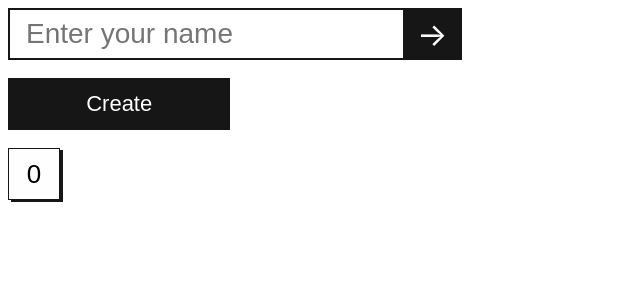
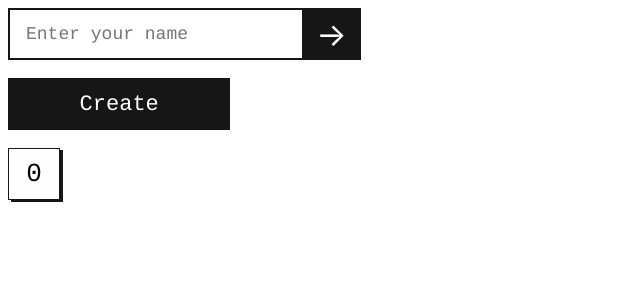
Before and after one commit to sayan39039/Guessit, a Next.js app: page / in a window 1280 px wide. Shown: the top 300 px of the page, without its empty margins (0-640 px from the left). Built offline with nearby package versions, Linux system fonts and the light colour scheme.

Commit message:
fixed font load issue

```diff
--- a/app/components/InputCombo/styles.module.scss
+++ b/app/components/InputCombo/styles.module.scss
@@ -10,7 +10,10 @@
     outline: none;
     padding: 0px 16px;
     color: page.$darkGrey;
-    font-size: 28px;
+    font-size: 18px;
+    ::placeholder {
+      color: page.$grey;
+    }
   }
   .arrow {
     height: page.$btnHeight;
--- a/app/layout.tsx
+++ b/app/layout.tsx
@@ -2,7 +2,6 @@ import type { Metadata } from 'next';
 import { Cousine } from 'next/font/google';
 
 const cousine = Cousine({
-  variable: '--font-cousine',
   subsets: ['latin'],
   weight: ['400', '700'],
 });
@@ -19,9 +18,7 @@ export default function RootLayout({
 }>) {
   return (
     <html lang="en">
-      <body>
-        <div className={`${cousine.className}`}>{children}</div>
-      </body>
+      <body className={cousine.className}>{children}</body>
     </html>
   );
 }
--- a/app/page.module.scss
+++ b/app/page.module.scss
@@ -1,5 +1,9 @@
 $darkGrey: #161616;
-$white: #FEFEFE;
-$grey: #E9E9E9;
+$white: #fefefe;
+$grey: #e9e9e9;
 $transition: 300ms;
 $btnHeight: 52px;
+
+body * {
+  font-family: Cousine, sans-serif;
+}
```
Also changed, not shown: 1 other file (tests, documents, lock files or other folders).
